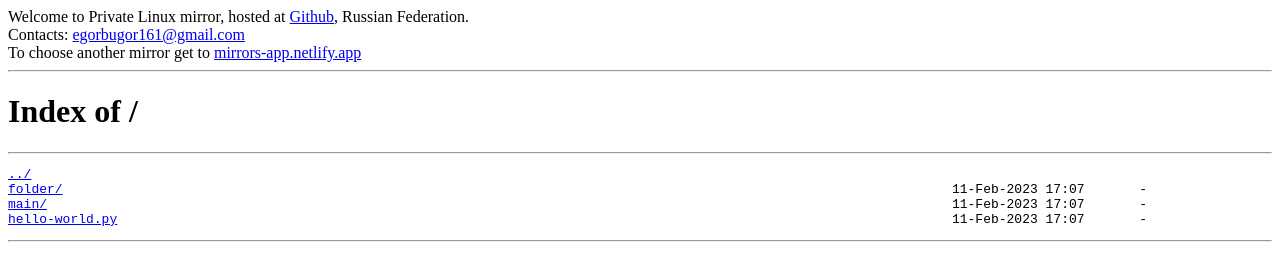
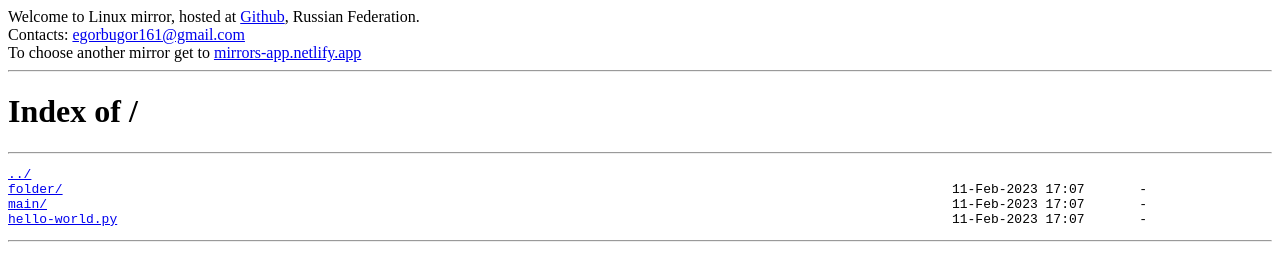
Before and after one commit to hawk-projects/hawk-projects.github.io, a plain HTML site: page index.html in a window 1280 px wide. Drawn offline with Linux system fonts and the light colour scheme.

Commit message:
Update index.html

```diff
--- a/index.html
+++ b/index.html
@@ -1,4 +1,4 @@
-Welcome to Private Linux mirror, hosted at <a href="http://github.com" target="_blank">Github</a>, Russian Federation.<br> Contacts: <a href="mailto:egorbugor161@gmail.com">egorbugor161@gmail.com</a> <br>To choose another mirror get to <a href="http://mirrors-app.netlify.app">mirrors-app.netlify.app</a><br><HR>
+Welcome to Linux mirror, hosted at <a href="http://github.com" target="_blank">Github</a>, Russian Federation.<br> Contacts: <a href="mailto:egorbugor161@gmail.com">egorbugor161@gmail.com</a> <br>To choose another mirror get to <a href="http://mirrors-app.netlify.app">mirrors-app.netlify.app</a><br><HR>
 <html>
 <head><title>Index of /</title>
 <body bgcolor="white">
```
